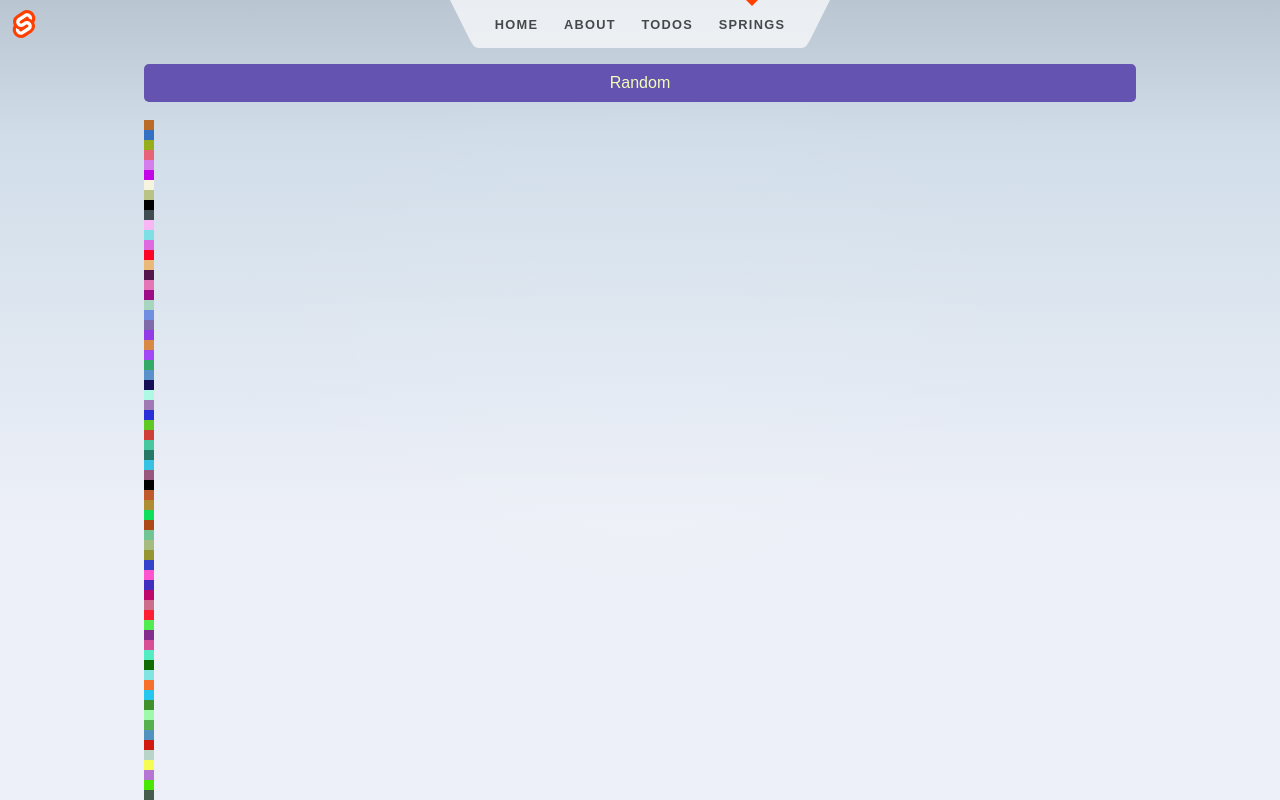
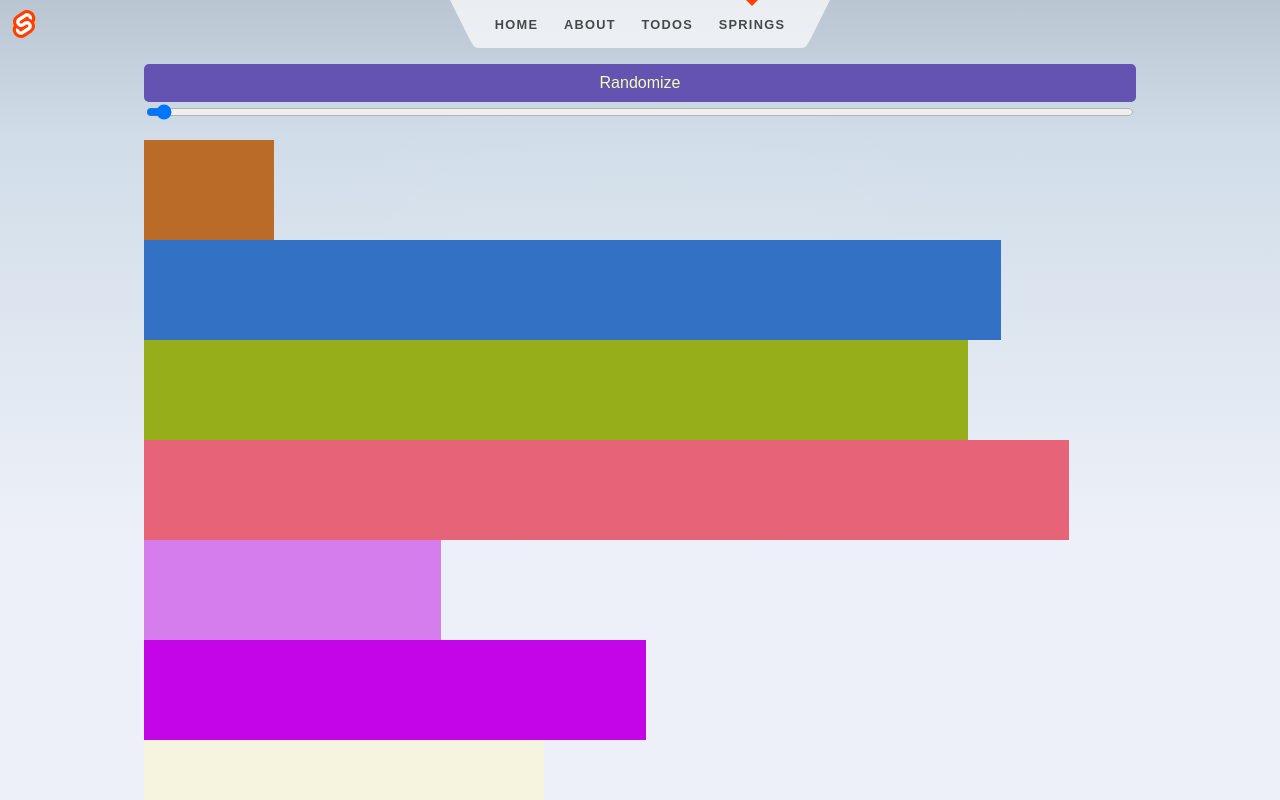
Before and after one commit to shoobah/lab1, a SvelteKit app: page /springs in a window 1280 px wide. Shown: the top 800 px of the page. Built offline with nearby package versions, Linux system fonts and the light colour scheme.

Commit message:
Funky slider

```diff
--- a/src/routes/springs/+page.svelte
+++ b/src/routes/springs/+page.svelte
@@ -1,8 +1,11 @@
 <script>
 	import Bar from '$lib/Bar.svelte';
+	import { onMount } from 'svelte';
 
 	let val = 1;
-	let values = Array(100).fill(10);
+	let numberOfBars = 10;
+
+	$: values = Array(numberOfBars).fill(400);
 
 	/**
 	 * @param {number} min
@@ -13,20 +16,25 @@
 		return val;
 	}
 
-    function randomColor() {
-        return `#${Math.floor(Math.random()*16777215).toString(16)}`;
-    }
+	function randomColor() {
+		return `#${Math.floor(Math.random() * 16777215).toString(16)}`;
+	}
 
 	function randomBars() {
 		values = values.map(() => random(1, 1000));
 	}
+
+	onMount(() => {
+		randomBars();
+	});
 </script>
 
-<button on:click={randomBars}>Random</button>
+<button on:click={randomBars}>Randomize</button>
+<input type="range" bind:value={numberOfBars} min="5" max="500" on:change={randomBars} />
 <br />
 
 {#each values as value}
-	<Bar {value} width={1000} height={10} color={randomColor()}/>
+	<Bar {value} width={1000} height={1000 / numberOfBars} color={randomColor()} />
 {/each}
 <div />
 
```
